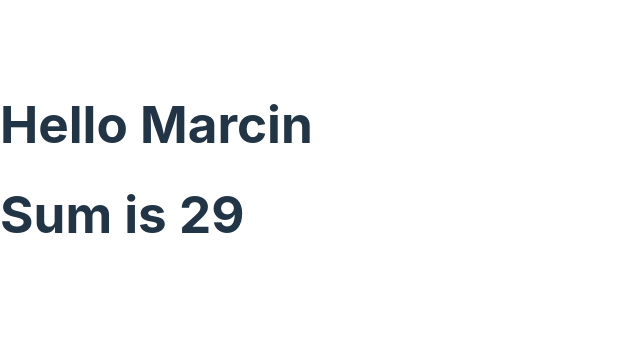
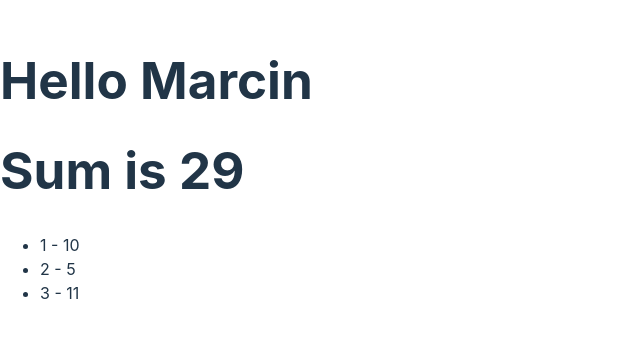
Before and after one commit to RafalG1991/vite-project, a React (Vite) app: page / in a window 1280 px wide. Shown: the part 231-568 px from the top of the page, without its empty margins (0-640 px from the left). Built offline with nearby package versions, Linux system fonts and the light colour scheme.

Commit message:
added Foo component with props type

```diff
--- /dev/null
+++ b/src/Foo.tsx
@@ -0,0 +1,18 @@
+type Props = {
+  elements: {
+    id: number,
+    value: number,
+  }[]
+}
+
+const Foo = (props: Props) => {
+  return (
+    <ul>
+      {props.elements.map(el => (
+        <li>{el.id} - {el.value}</li>
+      ))}
+    </ul>
+  )
+}
+
+export { Foo };
--- a/src/main.tsx
+++ b/src/main.tsx
@@ -3,10 +3,12 @@ import ReactDOM from 'react-dom/client';
 import './index.css';
 import {Hello} from "./Hello.tsx";
 import {ManyValues} from "./ManyValues.tsx";
+import {Foo} from "./Foo.tsx";
 
 ReactDOM.createRoot(document.getElementById('root')!).render(
   <React.StrictMode>
     <Hello name='Marcin' />
     <ManyValues first={1} second={2} third={3} fourth={4} fifth={5} sixth={6} seventh={8}/>
+    <Foo elements={[{id: 1, value: 10}, {id: 2, value: 5}, {id: 3, value: 11}]} />
   </React.StrictMode>
 )
```
